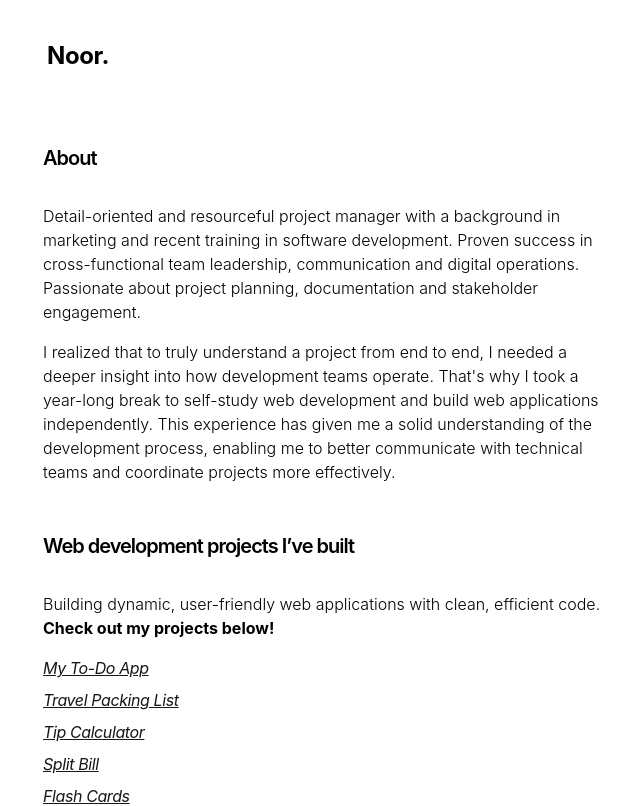
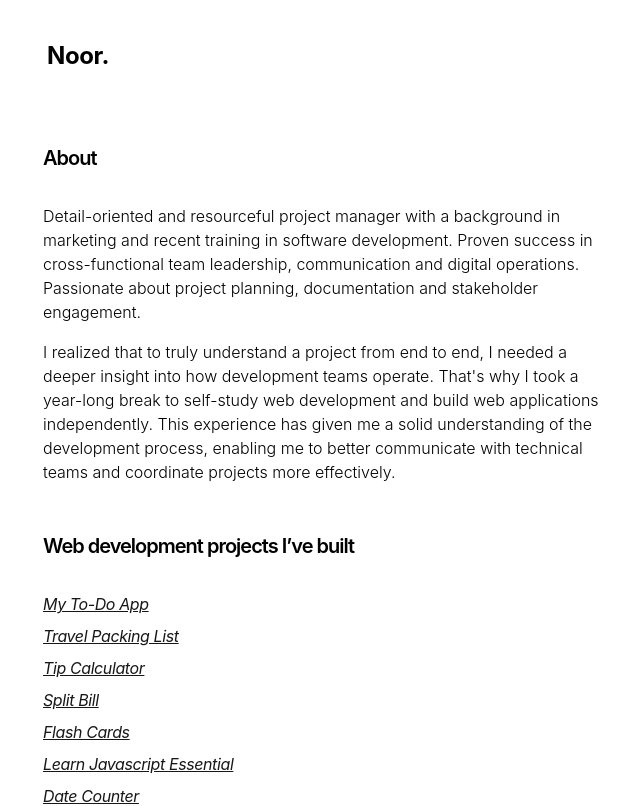
Before and after one commit to Nfmahmood/noor-personal-site, a Next.js app: page / in a window 1280 px wide. Shown: the top 806 px of the page, without its empty margins (309-949 px from the left). Built offline with nearby package versions, Linux system fonts and the light colour scheme.

Commit message:
updating about

```diff
--- a/app/page.tsx
+++ b/app/page.tsx
@@ -58,11 +58,6 @@ export default function Page() {
         Web development projects I’ve built
       </h2>
 
-      <p className="mb-4 font-light">
-        {`Building dynamic, user-friendly web applications with clean, efficient code. `}
-        <span className="font-bold">{`Check out my projects below!`}</span>
-      </p>
-
       <div>
         <ul>
           {myProjects.map((project, index) => (
```
